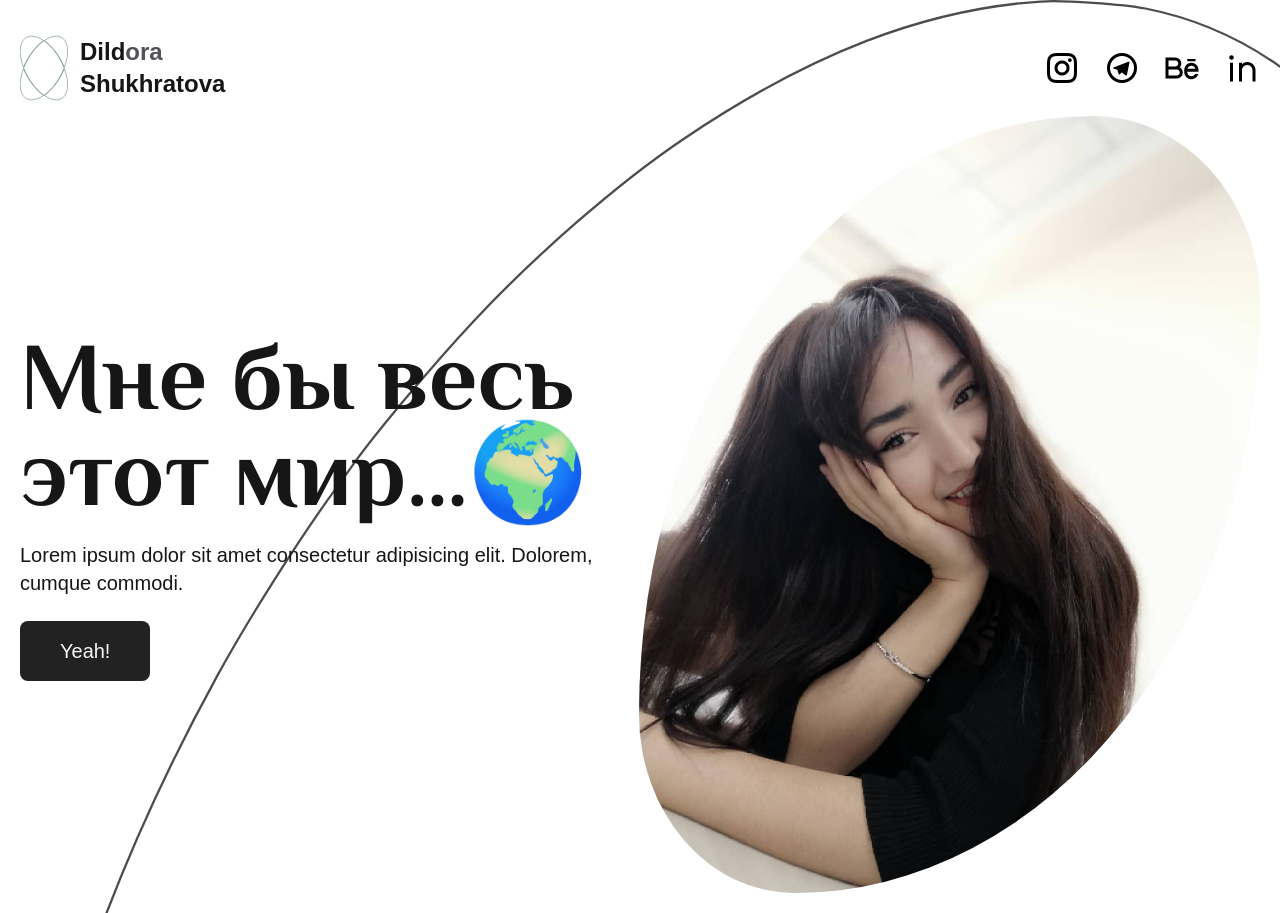
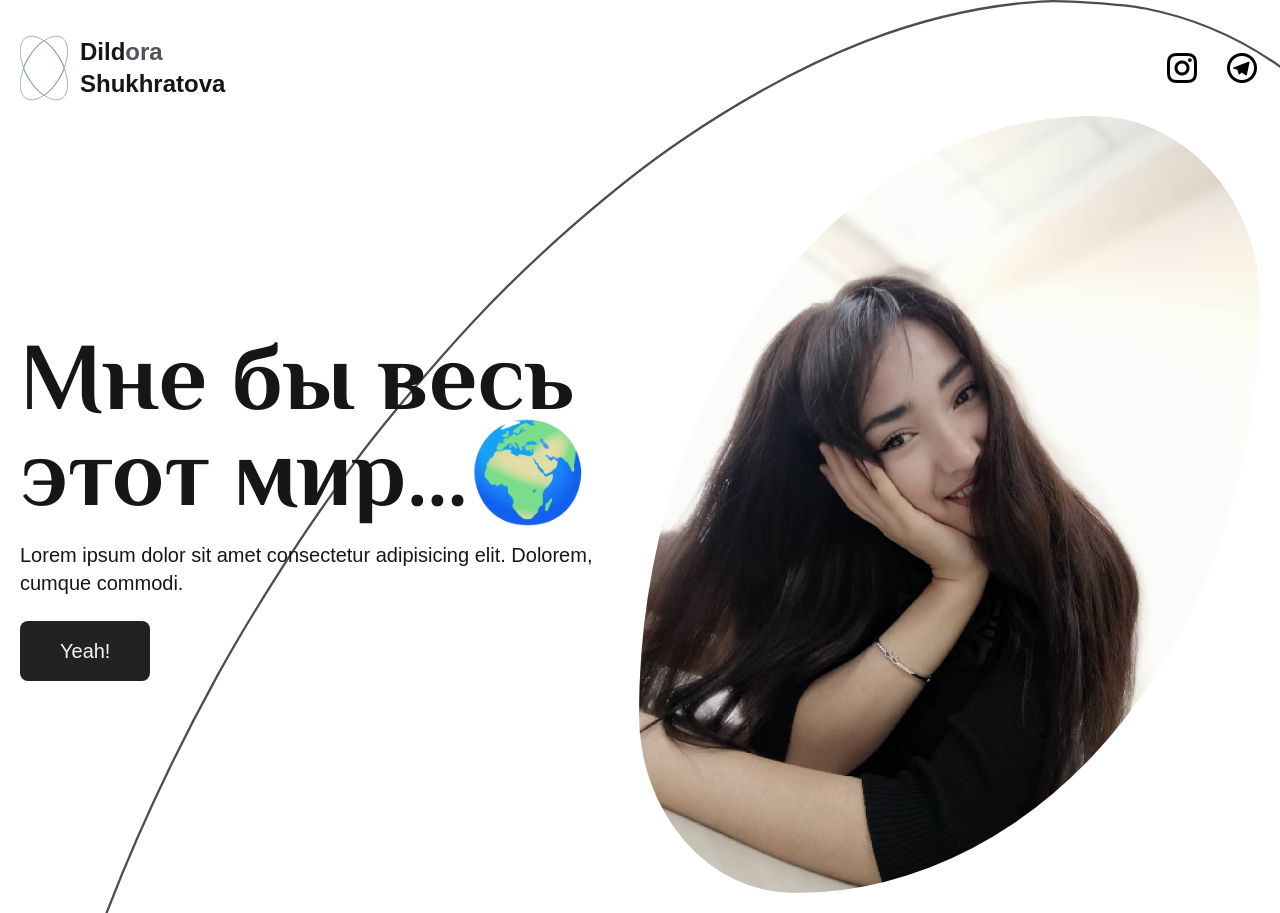
Before and after one commit to sxnpaii/layout-for-teacher, a Next.js app: page / in a window 1280 px wide. Built offline with nearby package versions, Linux system fonts and the light colour scheme; a web font is replaced by a local one.

Commit message:
simple layout for english teacher

```diff
--- a/src/components/Header.jsx
+++ b/src/components/Header.jsx
@@ -25,18 +25,6 @@ const Header = () => {
                         <h6 className={`sm:hidden ${sass.Text} text-2xl`}>Telegram</h6>
                     </a>
                 </li>
-                <li className="">
-                    <a href="" className=" flex items-center gap-3">
-                        <i className="ri ri-behance-line sm:text-4xl text-3xl "></i>
-                        <h6 className={`sm:hidden ${sass.Text} text-2xl`}>Behance</h6>
-                    </a>
-                </li>
-                <li className="">
-                    <a href="" className=" flex items-center gap-3">
-                        <i className="ri ri-linkedin-line sm:text-4xl  text-3xl"></i>
-                        <h6 className={`sm:hidden ${sass.Text} text-2xl`}>Linkedin</h6>
-                    </a>
-                </li>
             </ul>
         </main>
     )
```
